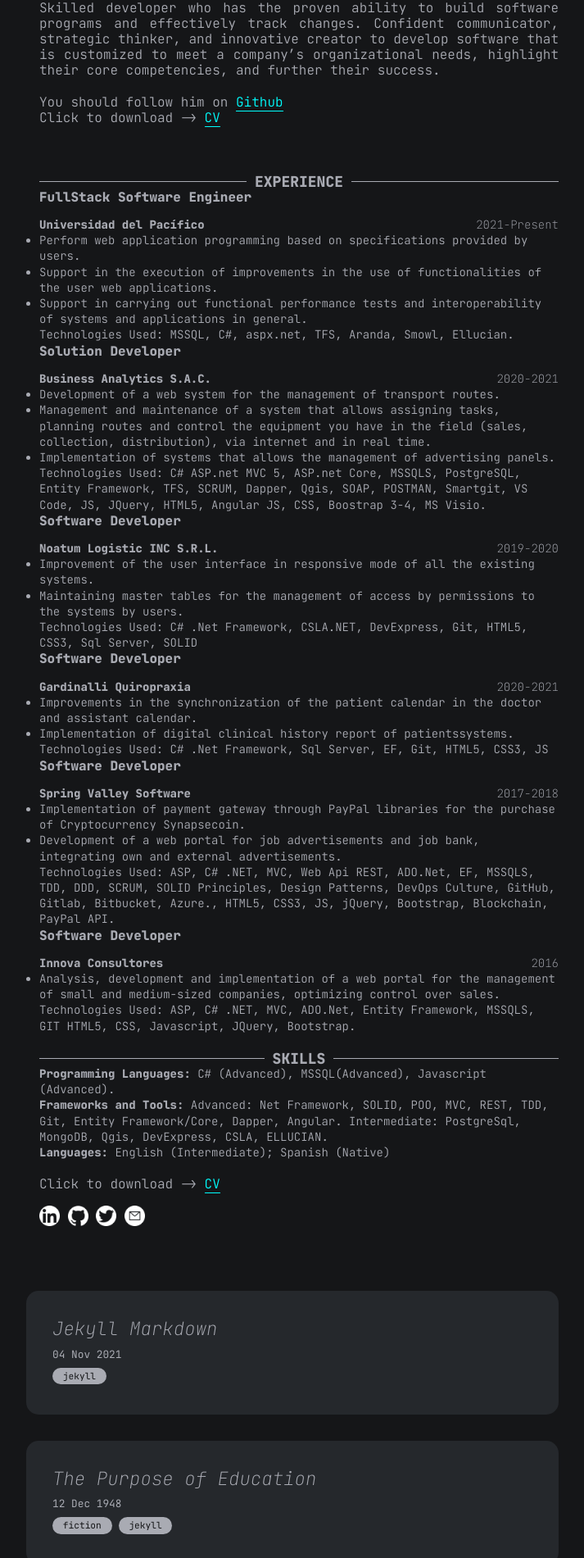
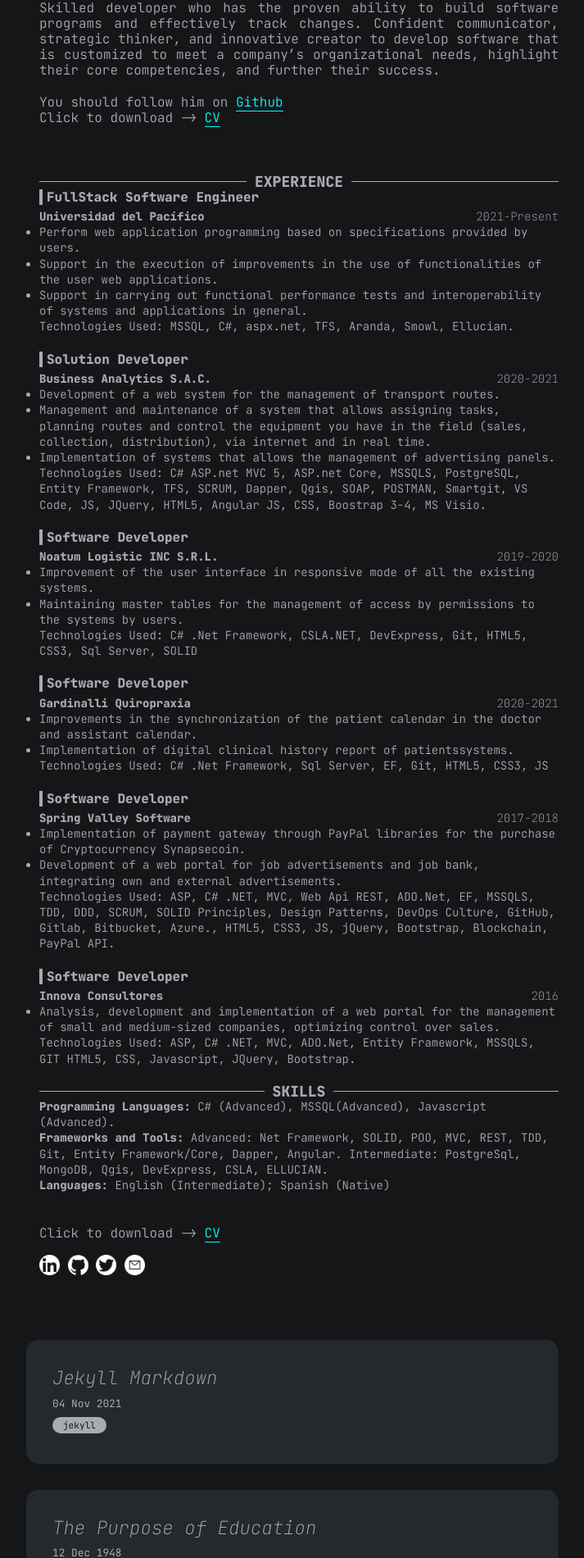
Before and after one commit to zZ30MaxZz/aguilar.maxp, a Jekyll site: the page built from index.md, in a window 1280 px wide. Shown: the part 601-2502 px from the top of the page at 82% size, without its empty margins (283-996 px from the left). Built offline with Jekyll 4.4.1, drawn with Linux system fonts in a browser that asks for light colours.

Commit message:
feat: Improve styles Experience

```diff
--- a/assets/css/custom-style.css
+++ b/assets/css/custom-style.css
@@ -27,7 +27,6 @@
 .experiance .experience-item .role {
     font-size: 16px;
     font-weight: 700;
-    margin-bottom: 15px !important;
     color: var(--fg-color)
 }
 
@@ -53,6 +52,9 @@
     font-size: 14px
 }
 
+.experience-item {
+    margin-bottom: 20px;
+}
 
 .publications .title {
     color: var(--fg-color);
@@ -226,6 +228,12 @@
     color: var(--fg-color)
 }
 
+.role{
+    border-left: 4px solid #a9abb3;
+    padding-left: 5px;
+    margin-bottom: 5px;
+}
+
 .volunteering .volunteering-item .organization .time {
     float: right;
     color: var(--fg-color-title-sm);
```
